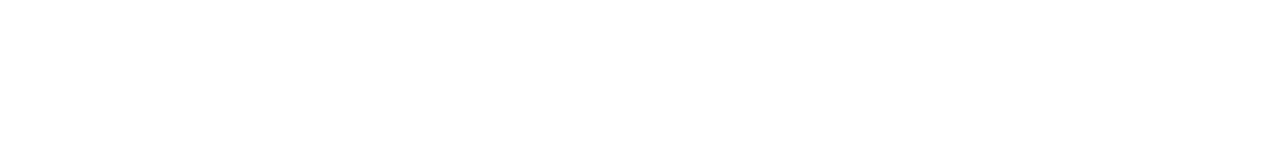
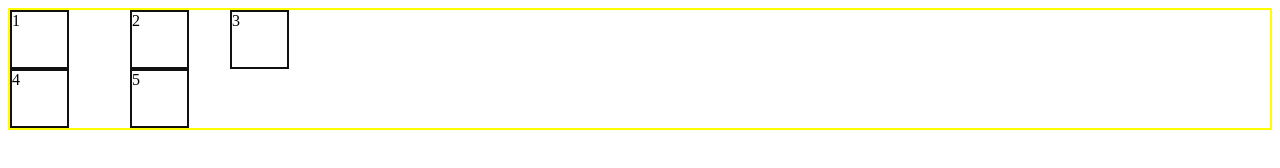
Before and after one commit to rakesh-yadav-12/Full-stack-webdevelopment-course-, a plain HTML site: page Day-8/video 39/index.html in a window 1280 px wide. Drawn offline with Linux system fonts and the light colour scheme.

Commit message:
updated Day-8 Work 8:15

```diff
--- a/Day-8/video 39/index.html
+++ b/Day-8/video 39/index.html
@@ -4,8 +4,27 @@
     <meta charset="UTF-8">
     <meta name="viewport" content="width=device-width, initial-scale=1.0">
     <title>css grid</title>
+    <style>
+        .container{
+            border: 2px solid yellow;
+           display: grid;
+           grid-template-columns: 120px 100px 60px;
+        }
+        .items{
+            border: 2px solid rgb(17, 16, 16);
+            height: 55px;
+            width: 55px;
+
+        }
+    </style>
 </head>
 <body>
-
+    <div class="container">
+        <div class="items">1</div>
+        <div class="items">2</div>
+        <div class="items">3</div>
+        <div class="items">4</div>
+        <div class="items">5</div>
+    </div>
 </body>
 </html>
```
